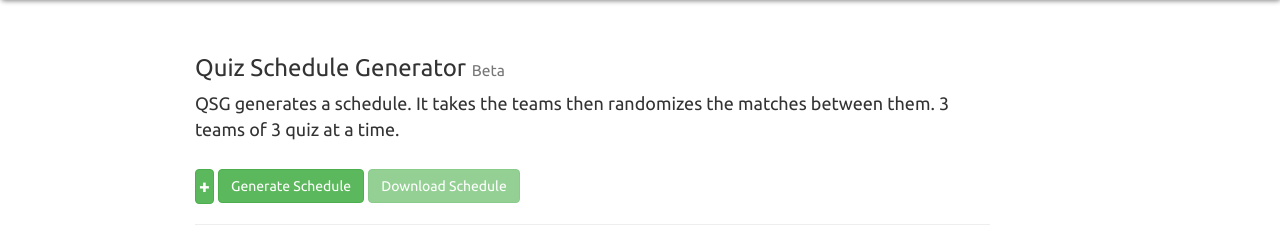
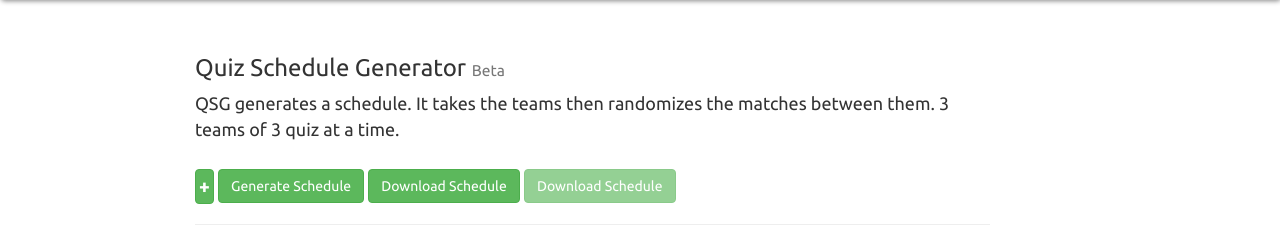
Before and after one commit to outlaws42/elderway, a Flask app: page /qsg in a window 1280 px wide. Shown: the part 52-297 px from the top of the page. Run offline with Flask 2, Linux system fonts and the light colour scheme; the visitor is signed in with stand-in values (Sample User, id 1); data comes from the database, SQL or seed files in the repository; data that the repository does not hold is empty; some libraries are stand-ins or nearby versions.

Commit message:
File name structured

```diff
--- a/app/main/routes.py
+++ b/app/main/routes.py
@@ -1,7 +1,8 @@
 import sys
-from datetime import datetime
+import time
+from datetime import datetime, date
 from flask import render_template, flash, redirect, url_for, request, g, \
-    jsonify, current_app, send_file
+    jsonify, current_app, send_file, send_from_directory
 from flask_login import current_user, login_required
 #from flask_babel import _, get_locale
 #from guess_language import guess_language
@@ -99,27 +100,20 @@ def qsg_delete_team(id):
     flash('{} Deleted'.format(team.team), 'success')
     return redirect(url_for('main.qsg'))
 
-@bp.route('/qsg_gen_sch/<name>', methods=['GET', 'POST'])
+@bp.route('/qsg_gen_sch/', methods=['GET', 'POST'])
 @login_required
-def qsg_gen_sch(name):
+def qsg_gen_sch():
     #teams = Teams.query.filter(Teams.user_id == current_user.id)
-    if name == 'excel':
-        file = 'schedule.xlsx'
-        generate = ExportXlsx(file)
-    else:
-        generate = ExportPdf()
-    #for team in teams:
-    flash('Schedule Generated {}'.format(name), 'success')
-    return redirect(url_for('main.qsg', name=name))
+    file = '{}_schedule_{}-{}.xlsx'.format(current_user.username,date.today(),time.strftime("%H-%M-%S"))
+    print(file,sys.stdout)
+    ExportXlsx(file)
+    flash('Schedule Generated', 'success')
+    return redirect(url_for('main.qsg', file=file))
 
-@bp.route('/return-files/')
+@bp.route('/return-files/<path:file>', methods=['GET', 'POST'])
 @login_required
-def return_files():
-    #print(name, file=sys.stderr)
-    #if name == 'excel':
-    return send_file('static/schedule.xlsx', attachment_filename='schedule.xlsx')
-    #else:
-    #    return send_file('static/schedule.pdf', attachment_filename='schedule.pdf')
+def return_files(file):
+    return send_from_directory(app.config['DOWNLOAD_FOLDER'], file , as_attachment=True )
 
 @bp.route('/user/<username>')
 @login_required
--- a/app/templates/qsg.html
+++ b/app/templates/qsg.html
@@ -16,14 +16,14 @@
     <div class="dropdown">
       <button class="btn btn-success">Generate Schedule</button>
       <div class="dropdown-content">
-        <a class="btn btn-success" href="{{url_for('main.qsg_gen_sch', name='excel')}}">Excel Format</a>
-        <a class="btn btn-success" href="{{url_for('main.qsg_gen_sch', name='pdf')}}">PDF Format</a>
+        <a class="btn btn-success" href="{{url_for('main.qsg_gen_sch')}}">Excel Format</a>
       </div>
     </div>
+    <a class="btn btn-success" href="{{url_for('main.return_files', file=file)}}">Download Schedule</a>
     {% if request.full_path == '/qsg?name=pdf' or request.full_path == '/qsg?name=excel' %}
-      <a class="btn btn-success" href="{{url_for('main.return_files', name=name)}}">Download Schedule</a>
+      <a class="btn btn-success" href="{{url_for('main.return_files', file=file)}}">Download Schedule</a>
     {% else %}
-      <a class="btn btn-success disabled" href="{{url_for('main.return_files', name=name)}}">Download Schedule</a>
+      <a class="btn btn-success disabled" href="{{url_for('main.return_files', file=file)}}">Download Schedule</a>
     {% endif %}
     <hr>
     <table class="table table-striped">
--- a/config.py
+++ b/config.py
@@ -19,3 +19,4 @@ class Config(object):
     LANGUAGES = ['en', 'es']
     MS_TRANSLATOR_KEY = os.environ.get('MS_TRANSLATOR_KEY')
     POSTS_PER_PAGE = 25
+    DOWNLOAD_FOLDER = 'static/schedule'
```
Also changed, not shown: 2 other files.
